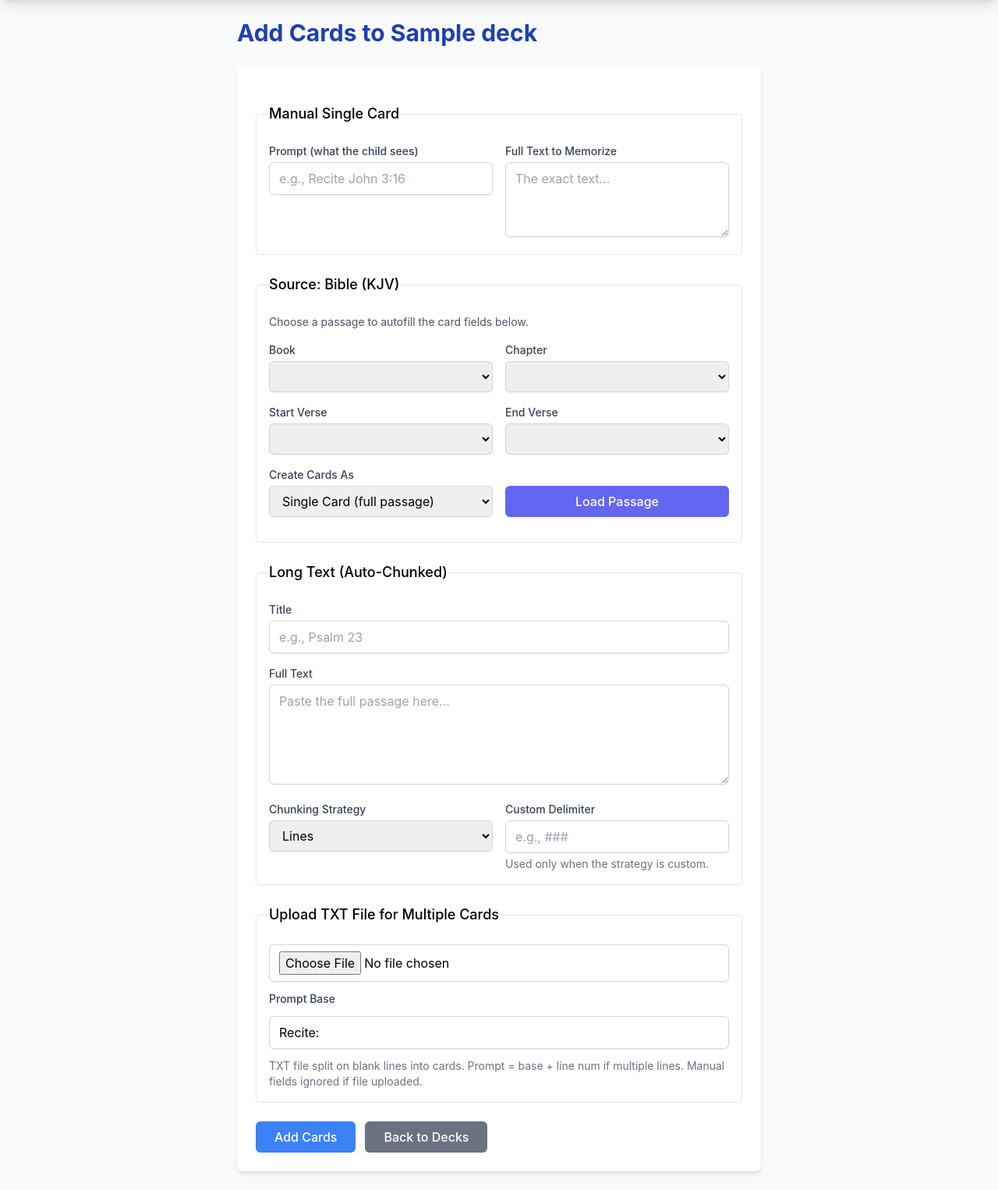
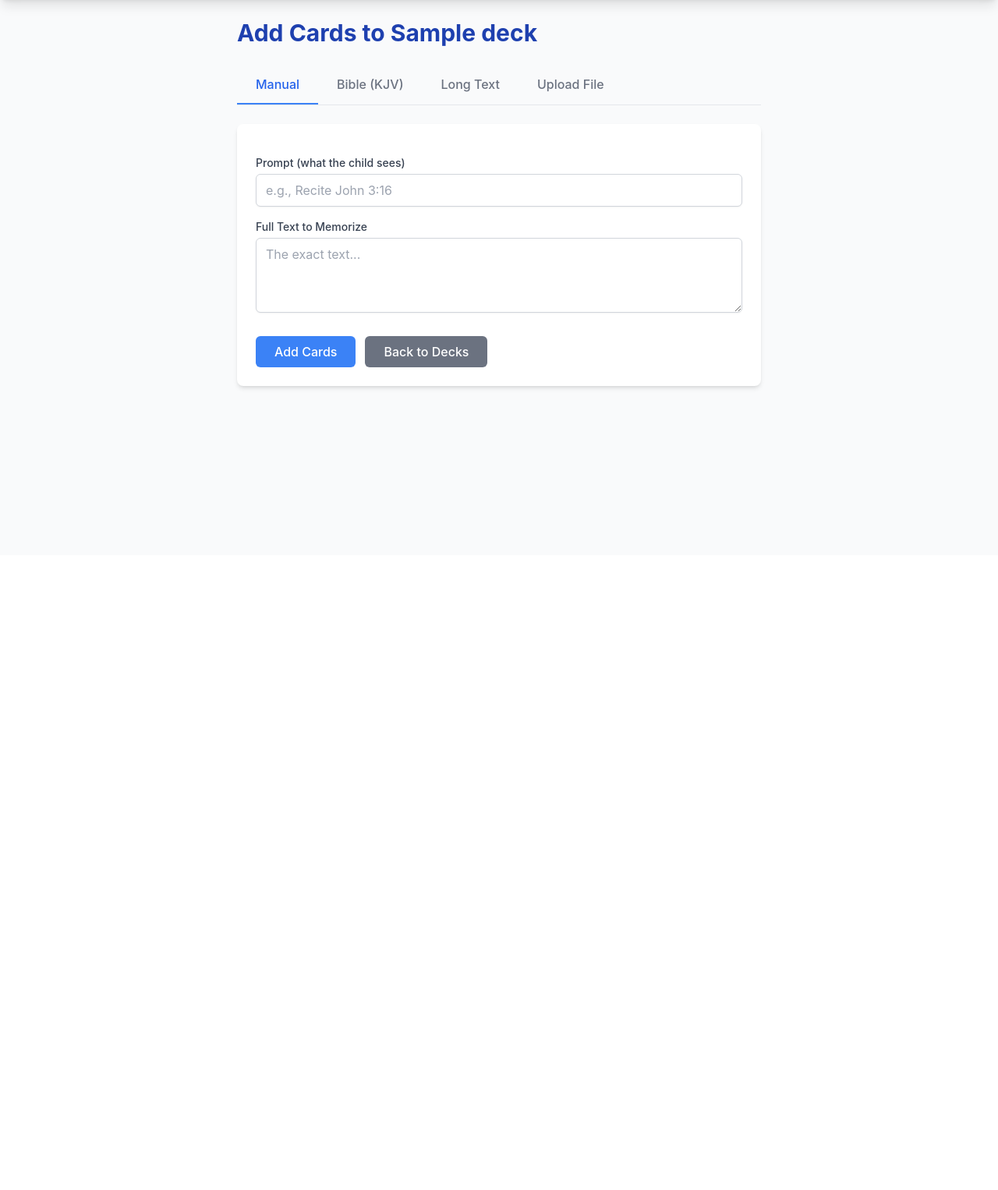
Before and after one commit to kierkegaardian/memcoach, a FastAPI app: template templates/decks/add_card.html in a window 1280 px wide. Shown: the part 88-1614 px from the top of the page at 78% size. After the commit the page ends 588 px from the top, so only its background shows below. Run offline with FastAPI, Linux system fonts and the light colour scheme; the template is opened without the code that fills it: most values are stand-ins (such as "Sample title", 1, 10 or a date in 2020); lists and menus that the app fills with data are empty.

Commit message:
Refactor Add Card UI to use tabs and improve backend submission logic

```diff
--- a/templates/decks/add_card.html
+++ b/templates/decks/add_card.html
@@ -5,13 +5,34 @@
 {% block content %}
 <div class="max-w-2xl mx-auto">
     <h2 class="text-3xl font-bold mb-6">Add Cards to {{ deck.name }}</h2>
-    <form method="post" enctype="multipart/form-data" class="space-y-6 bg-white p-6 rounded-lg shadow-md">
+
+    <!-- Tab Navigation -->
+    <div class="flex border-b border-gray-200 mb-6">
+        <button type="button" class="tab-btn px-6 py-3 font-medium text-gray-500 hover:text-blue-600 focus:outline-none border-b-2 border-transparent hover:border-blue-500" data-tab="manual">
+            Manual
+        </button>
+        <button type="button" class="tab-btn px-6 py-3 font-medium text-gray-500 hover:text-blue-600 focus:outline-none border-b-2 border-transparent hover:border-blue-500" data-tab="bible">
+            Bible (KJV)
+        </button>
+        <button type="button" class="tab-btn px-6 py-3 font-medium text-gray-500 hover:text-blue-600 focus:outline-none border-b-2 border-transparent hover:border-blue-500" data-tab="long">
+            Long Text
+        </button>
+        <button type="button" class="tab-btn px-6 py-3 font-medium text-gray-500 hover:text-blue-600 focus:outline-none border-b-2 border-transparent hover:border-blue-500" data-tab="file">
+            Upload File
+        </button>
+    </div>
+
+    <form method="post" enctype="multipart/form-data" class="bg-white p-6 rounded-lg shadow-md">
         {% if kid_id %}
             <input type="hidden" name="kid_id" value="{{ kid_id }}">
         {% endif %}
-        <fieldset class="border p-4 rounded">
-            <legend class="text-lg font-medium mb-2">Manual Single Card</legend>
-            <div class="grid grid-cols-1 md:grid-cols-2 gap-4">
+        <!-- Hidden input to track current mode -->
+        <input type="hidden" id="card_mode" name="card_mode" value="manual">
+
+        <!-- Manual Tab -->
+        <fieldset id="tab-manual" class="tab-content space-y-4">
+            <legend class="sr-only">Manual Single Card</legend>
+            <div class="space-y-4">
                 <div>
                     <label for="prompt" class="block text-sm font-medium text-gray-700 mb-1">Prompt (what the child sees)</label>
                     <input type="text" id="prompt" name="prompt" class="w-full px-3 py-2 border border-gray-300 rounded-md shadow-sm focus:border-blue-500" placeholder="e.g., Recite John 3:16">
@@ -22,10 +43,12 @@
                 </div>
             </div>
         </fieldset>
-        <fieldset class="border p-4 rounded">
-            <legend class="text-lg font-medium mb-2">Source: Bible (KJV)</legend>
+
+        <!-- Bible Tab -->
+        <fieldset id="tab-bible" class="tab-content hidden space-y-4">
+            <legend class="sr-only">Source: Bible (KJV)</legend>
             <div class="space-y-4">
-                <p class="text-sm text-gray-600">Choose a passage to autofill the card fields below.</p>
+                <p class="text-sm text-gray-600">Choose a passage to autofill the card fields in Manual or Long Text mode.</p>
                 <div class="grid grid-cols-1 md:grid-cols-2 gap-4">
                     <div>
                         <label for="bible_book" class="block text-sm font-medium text-gray-700 mb-1">Book</label>
@@ -59,8 +82,10 @@
                 <p id="bible_status" class="text-sm text-gray-500"></p>
             </div>
         </fieldset>
-        <fieldset class="border p-4 rounded">
-            <legend class="text-lg font-medium mb-2">Long Text (Auto-Chunked)</legend>
+
+        <!-- Long Text Tab -->
+        <fieldset id="tab-long" class="tab-content hidden space-y-4">
+            <legend class="sr-only">Long Text (Auto-Chunked)</legend>
             <div class="space-y-4">
                 <div>
                     <label for="long_text_title" class="block text-sm font-medium text-gray-700 mb-1">Title</label>
@@ -88,16 +113,24 @@
                 </div>
             </div>
         </fieldset>
-        <fieldset class="border p-4 rounded">
-            <legend class="text-lg font-medium mb-2">Upload TXT File for Multiple Cards</legend>
-            <div class="space-y-3">
-                <input type="file" name="file" accept=".txt" class="w-full px-3 py-2 border border-gray-300 rounded-md shadow-sm">
-                <label for="prompt_base" class="block text-sm font-medium text-gray-700">Prompt Base</label>
-                <input type="text" id="prompt_base" name="prompt_base" value="Recite: " class="w-full px-3 py-2 border border-gray-300 rounded-md shadow-sm" placeholder="Prefix for each card (e.g., 'Verse ')">
-                <p class="text-sm text-gray-500">TXT file split on blank lines into cards. Prompt = base + line num if multiple lines. Manual fields ignored if file uploaded.</p>
+
+        <!-- File Upload Tab -->
+        <fieldset id="tab-file" class="tab-content hidden space-y-4">
+            <legend class="sr-only">Upload TXT File</legend>
+            <div class="space-y-4">
+                <div>
+                    <label class="block text-sm font-medium text-gray-700 mb-1">Upload File (.txt)</label>
+                    <input type="file" name="file" accept=".txt" class="w-full px-3 py-2 border border-gray-300 rounded-md shadow-sm">
+                </div>
+                <div>
+                    <label for="prompt_base" class="block text-sm font-medium text-gray-700 mb-1">Prompt Base</label>
+                    <input type="text" id="prompt_base" name="prompt_base" value="Recite: " class="w-full px-3 py-2 border border-gray-300 rounded-md shadow-sm" placeholder="Prefix for each card (e.g., 'Verse ')">
+                </div>
+                <p class="text-sm text-gray-500">The file will be split into cards based on blank lines. The prompt for each card will be the "Prompt Base" followed by the card number.</p>
             </div>
         </fieldset>
-        <div class="flex space-x-3">
+
+        <div class="mt-6 flex space-x-3">
             <button type="submit" class="bg-blue-500 hover:bg-blue-600 text-white font-medium py-2 px-6 rounded-md transition">Add Cards</button>
             {% if kid_id %}
                 <a href="/kids/{{ kid_id }}/decks" class="bg-gray-500 hover:bg-gray-600 text-white font-medium py-2 px-6 rounded-md transition">Back to Decks</a>
@@ -108,6 +141,12 @@
     </form>
 </div>
 <script>
+    // Tab switching logic
+    const tabs = document.querySelectorAll('.tab-btn');
+    const contents = document.querySelectorAll('.tab-content');
+    const modeInput = document.getElementById('card_mode');
+
+    // Bible fields
     const bibleIndex = {{ bible_index | tojson }};
     const bookSelect = document.getElementById("bible_book");
     const chapterSelect = document.getElementById("bible_chapter");
@@ -117,11 +156,49 @@
     const fetchButton = document.getElementById("bible_fetch");
     const statusLine = document.getElementById("bible_status");
 
+    // Form fields to populate
     const promptInput = document.getElementById("prompt");
     const fullTextInput = document.getElementById("full_text");
     const longTitleInput = document.getElementById("long_text_title");
     const longBodyInput = document.getElementById("long_text_body");
     const chunkStrategySelect = document.getElementById("chunk_strategy");
+
+    function switchTab(tabName) {
+        // Reset active state for tabs
+        tabs.forEach(btn => {
+            if(btn.dataset.tab === tabName) {
+                btn.classList.add('text-blue-600', 'border-blue-500');
+                btn.classList.remove('text-gray-500', 'border-transparent');
+            } else {
+                btn.classList.remove('text-blue-600', 'border-blue-500');
+                btn.classList.add('text-gray-500', 'border-transparent');
+            }
+        });
+
+        // Hide all contents
+        contents.forEach(content => content.classList.add('hidden'));
+
+        // Show selected content
+        document.getElementById(`tab-${tabName}`).classList.remove('hidden');
+
+        // Update hidden mode input. If 'bible' is selected, we don't change mode yet
+        // until they fetch content which redirects to manual/long.
+        // Actually, let's keep it simple: if they are on Bible tab, we don't submit.
+        // The fetch button action will switch tabs for them.
+        if (tabName !== 'bible') {
+            modeInput.value = tabName;
+        }
+    }
+
+    tabs.forEach(btn => {
+        btn.addEventListener('click', () => switchTab(btn.dataset.tab));
+    });
+
+    // Initialize first tab
+    switchTab('manual');
+
+
+    // --- Bible Logic ---
 
     const chapterOptionsForBook = (book) => Object.keys(bibleIndex.chapters[book] || {}).map(Number).sort((a, b) => a - b);
     const maxVerseFor = (book, chapter) => bibleIndex.chapters[book]?.[chapter] || 1;
@@ -166,8 +243,10 @@
     };
 
     const populateBooks = () => {
-        setOptions(bookSelect, bibleIndex.books, bibleIndex.books[0]);
-        updateChapters();
+        if (bibleIndex.books && bibleIndex.books.length > 0) {
+            setOptions(bookSelect, bibleIndex.books, bibleIndex.books[0]);
+            updateChapters();
+        }
     };
 
     bookSelect.addEventListener("change", updateChapters);
@@ -180,7 +259,10 @@
         const startVerse = startVerseSelect.value;
         const endVerse = endVerseSelect.value;
         const mode = modeSelect.value;
+
         statusLine.textContent = "Loading passage...";
+        statusLine.className = "text-sm text-gray-500"; // reset color
+
         try {
             const params = new URLSearchParams({
                 translation: "KJV",
@@ -195,17 +277,26 @@
             }
             const payload = await response.json();
             const reference = referenceText(book, Number(chapter), Number(startVerse), Number(endVerse));
+
             if (mode === "single") {
                 promptInput.value = `Recite ${reference}`;
                 fullTextInput.value = payload.text;
+                // Switch to manual tab
+                switchTab('manual');
+                // Flash message on status line (visible only if they go back to bible tab? No, let's use alert or just switch)
+                // Just switching is good feedback.
             } else {
                 longTitleInput.value = reference;
                 longBodyInput.value = payload.verses.map((verse) => `${verse.verse}. ${verse.text}`).join("\n");
-                chunkStrategySelect.value = "lines";
+                chunkStrategySelect.value = "lines"; // Default for verse-by-verse
+                // Switch to long tab
+                switchTab('long');
             }
-            statusLine.textContent = `Loaded ${reference}.`;
+            statusLine.textContent = `Loaded ${reference}. Switched to ${mode === 'single' ? 'Manual' : 'Long Text'} tab.`;
+            statusLine.className = "text-sm text-green-600";
         } catch (error) {
-            statusLine.textContent = "Unable to load passage. Please try again.";
+            statusLine.textContent = "Unable to load passage. Please check your selection and try again.";
+            statusLine.className = "text-sm text-red-600";
         }
     });
 
```
Also changed, not shown: routes/cards.py (+22 -6 lines).
